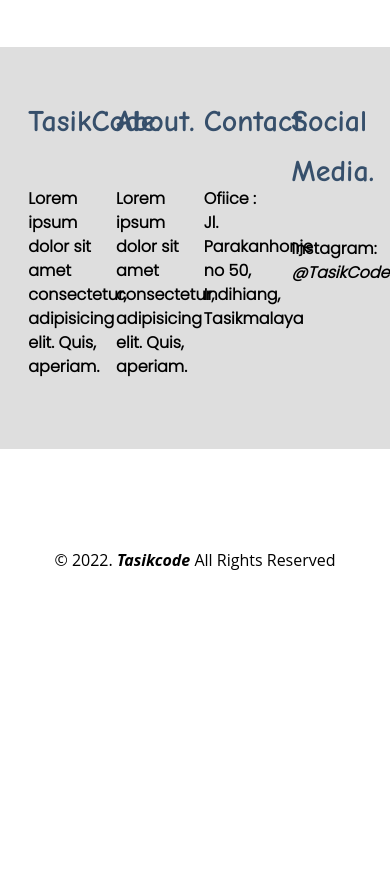
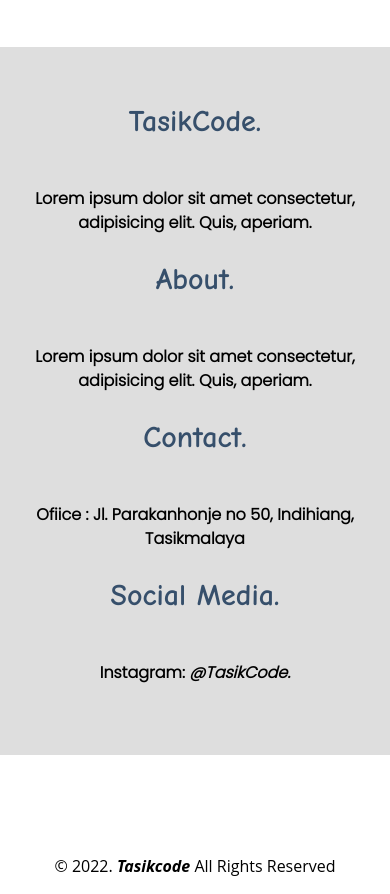
Before and after one commit to haqproject/tasikcode-staticweb, a plain HTML site: page index.html in a window 390 px wide. Shown: the part 3148-4042 px from the top of the page. Before the commit the page ends 3769 px from the top, so only its background shows below. Drawn offline with Linux system fonts and the light colour scheme.

Commit message:
Merubah style footer @media screen

```diff
--- a/style/style.css
+++ b/style/style.css
@@ -271,4 +271,14 @@ h3{
     .partner-card{
         width: 50%;
     }
+
+    .footer{
+        display: block;
+    }
+    .footer-section{
+        text-align: center;
+        display: block;
+        width: 100%;
+        height: auto;
+    }
 }
```
